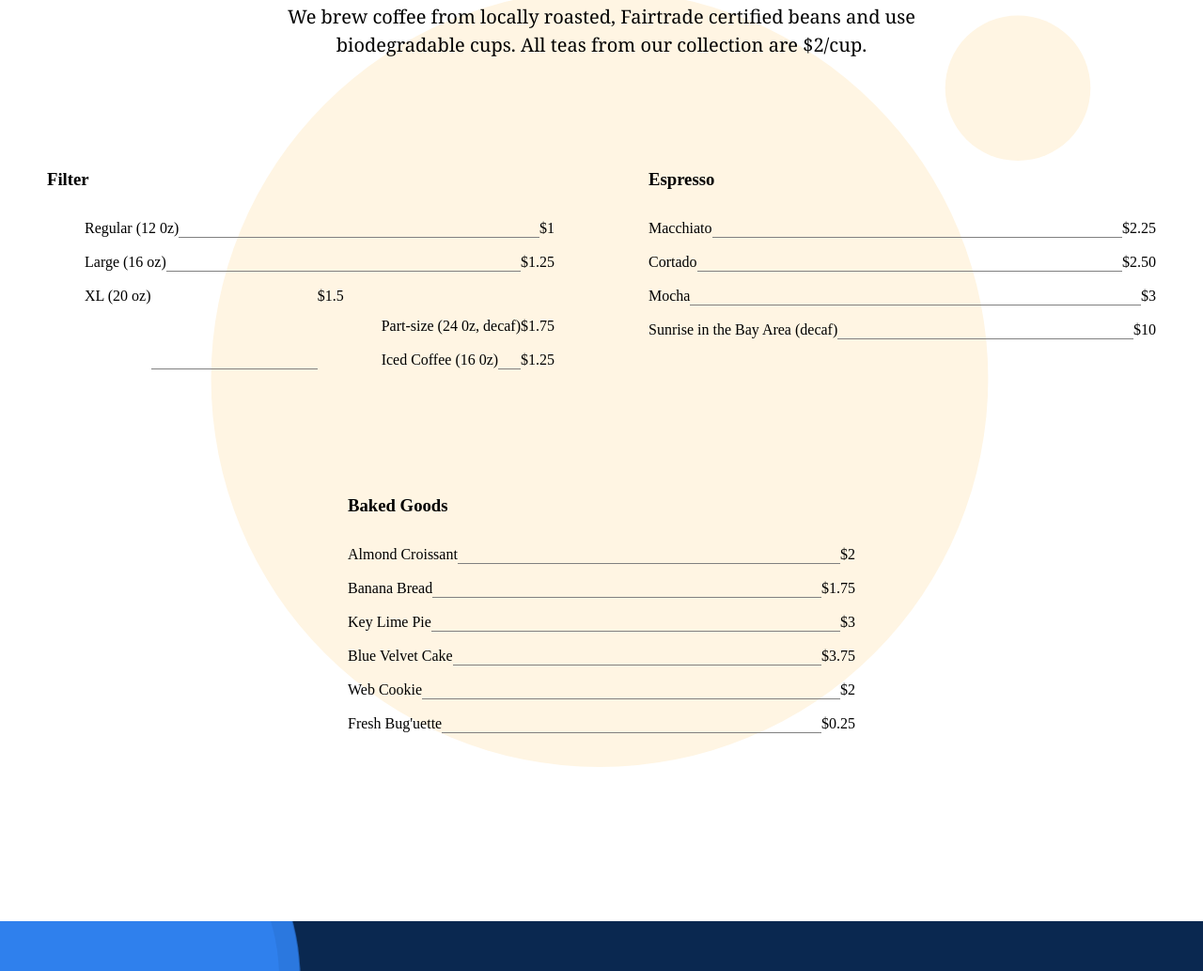
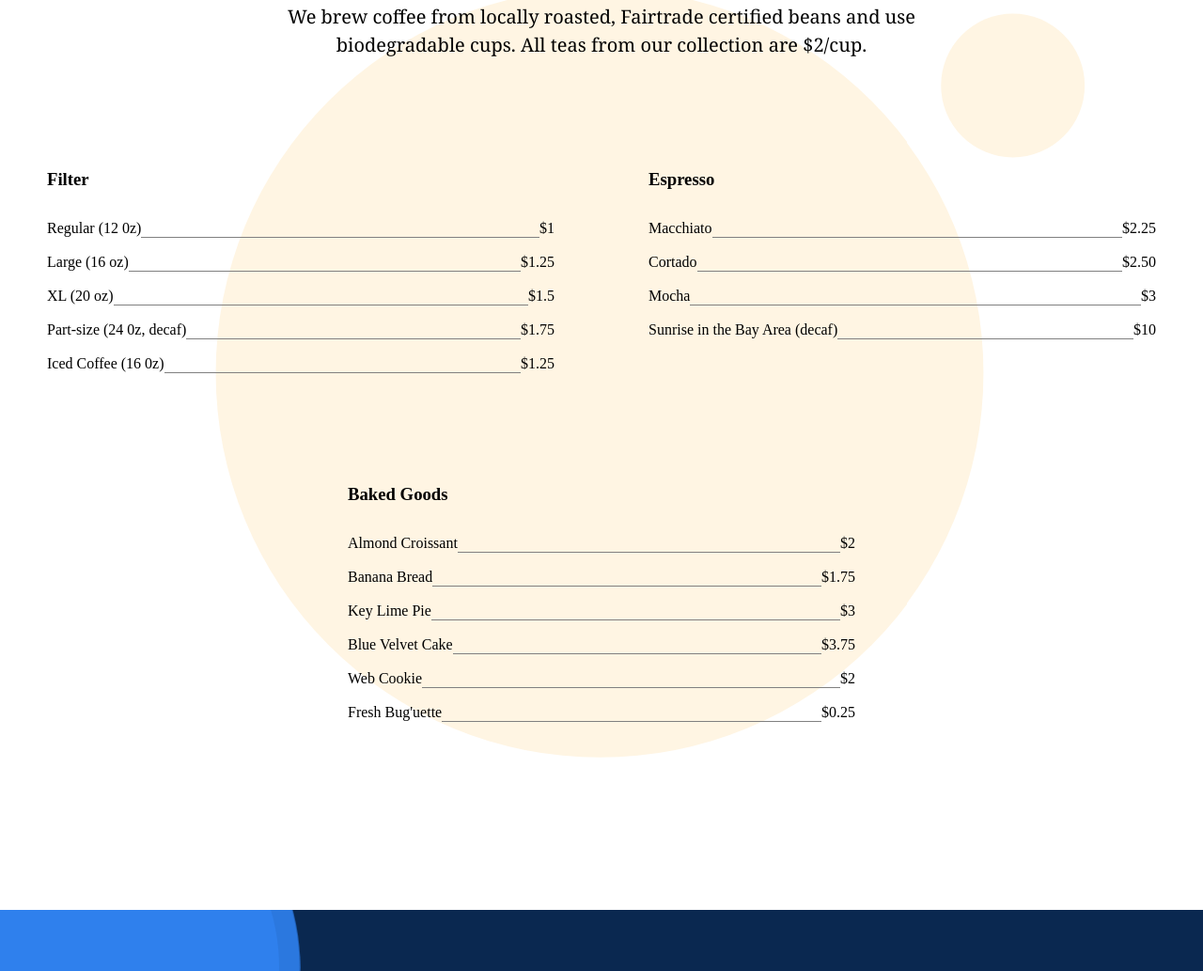
Before and after one commit to MrSurge87/se_project_coffeeshop, a plain HTML site: page index.html in a window 1280 px wide. Shown: the part 2683-3716 px from the top of the page at 94% size. Drawn offline with Linux system fonts and the light colour scheme; files that its build step writes are made by us from their sources.

Commit message:
adding touches

```diff
--- a/index.html
+++ b/index.html
@@ -191,23 +191,23 @@
             <div class="card">
               <!--Filter Card-->
               <h3 class="card__title">Filter</h3>
-              <ul class="card__list-item">
+              <li class="card__list-item">
                 Regular (12 0z)
                 <span class="card__list-divider"></span>
                 $1
-              </ul>
-              <ul class="card__list-item">
+              </li>
+              <li class="card__list-item">
                 Large (16 oz)
 
                 <span class="card__list-divider"></span>
                 $1.25
-              </ul>
-              <ul class="card__list-item">
+              </li>
+              <li class="card__list-item">
                 XL (20 oz)
 
                 <span class="card__list-divider"></span>
                 $1.5
-              <ul>
+              </li>
               <li class="card__list-item">
                 Part-size (24 0z, decaf)
 
```
